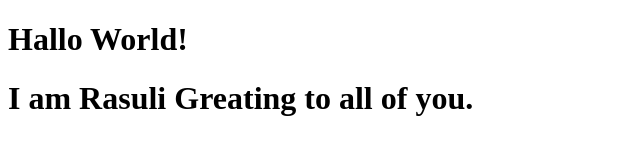
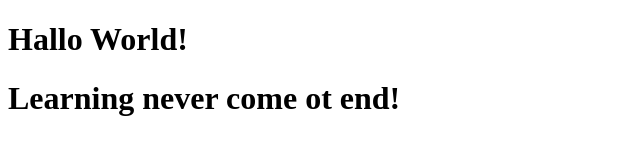
Before and after one commit to A-Ras/MyGitProject_A, a plain HTML site: page index.html in a window 1280 px wide. Shown: the whole page, without its empty margins (0-640 px from the left). Drawn offline with Linux system fonts and the light colour scheme.

Commit message:
last commit

```diff
--- a/index.html
+++ b/index.html
@@ -7,6 +7,6 @@
 </head>
 <body>
     <h1>Hallo World!</h1>
-    <h1>I am Rasuli Greating to all of you.</h1>
+    <h1>Learning never come ot end!</h1>
 </body>
 </html>
```
